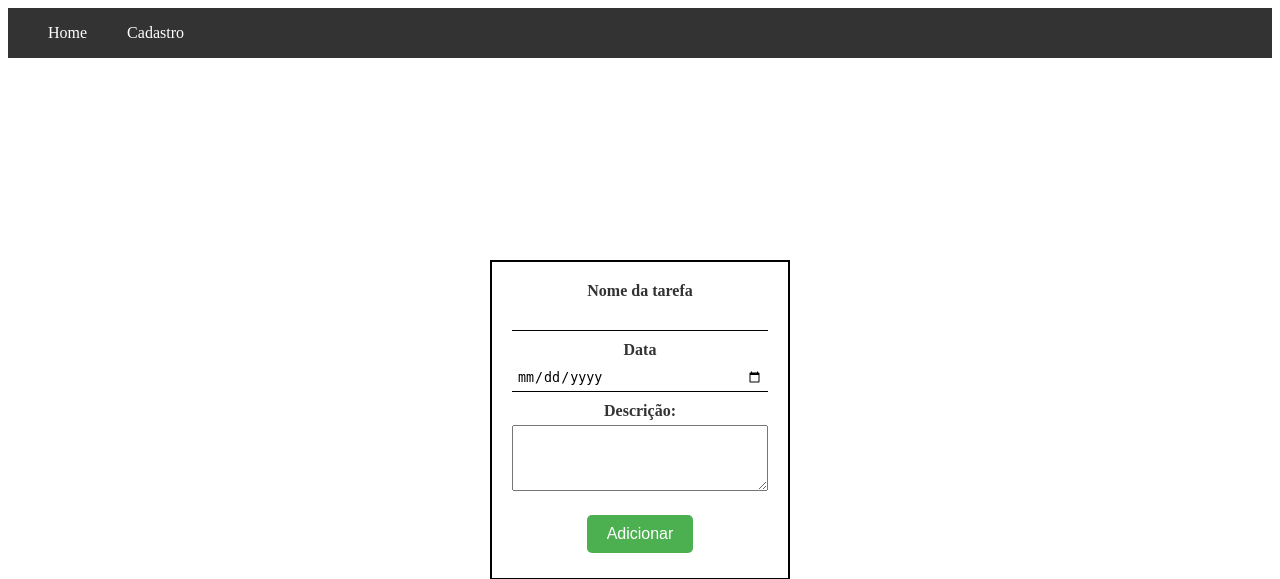
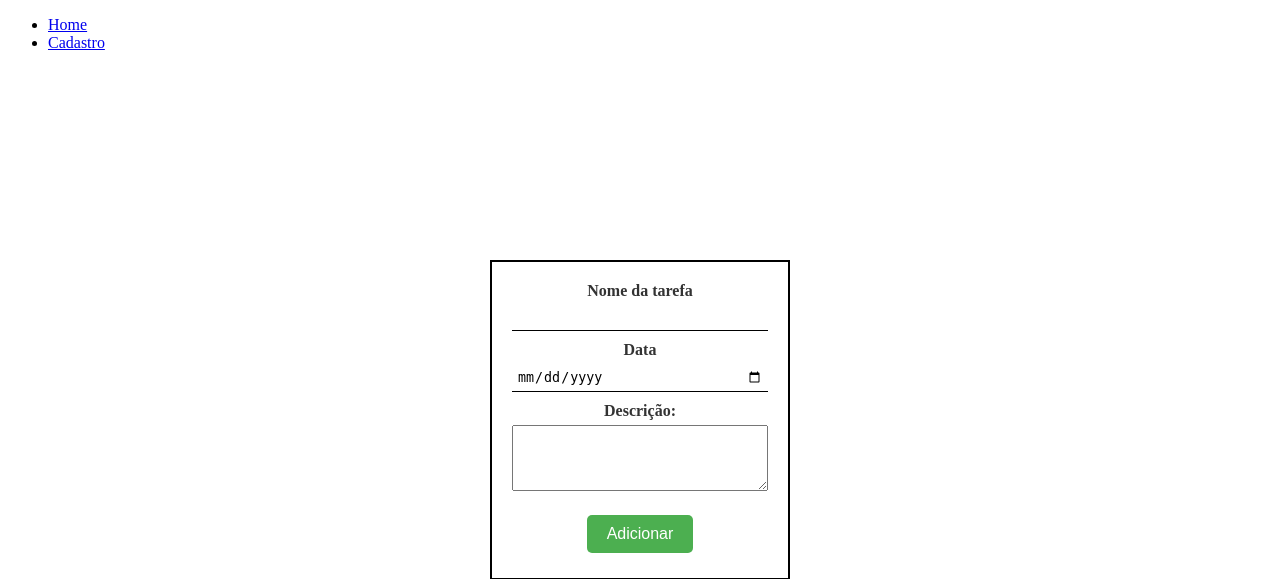
Before and after one commit to Diego-Eduardo-Wiltler/django_mini_avaliacoes_4_e_5, a Django app: page /cadastro in a window 1280 px wide. Shown: the top 579 px of the page. Run offline with Django 4.2, Linux system fonts and the light colour scheme.

Commit message:
Alterando estilo css geral

```diff
--- a/todo_list/core/static/css/style.css
+++ b/todo_list/core/static/css/style.css
@@ -81,42 +81,3 @@ input[type="date"] {
   transition: background-color 0.4s ease-in-out;
 
 }
-
-/* Navbar estilização */
-
-nav {
-  background-color: #333;
-  height: 50px;
-  display: flex;
-  justify-content: space-between;
-  align-items: center;
-  padding: 0 20px;
-
-}
-
-nav ul {
-  list-style: none;
-  display: flex;
-  margin: 0;
-  padding: 0;
-}
-
-nav li {
-  margin: 0 10px;
-}
-
-nav a {
-  color: white;
-  text-decoration: none;
-  font-size: 16px;
-  padding: 10px;
-  border-radius: 5px;
-  transition: background-color 0.4s ease;
-
-}
-
-nav a:hover {
-  background-color: #555;
-  transition: background-color 0.4s ease-in-out;
-
-}
```
